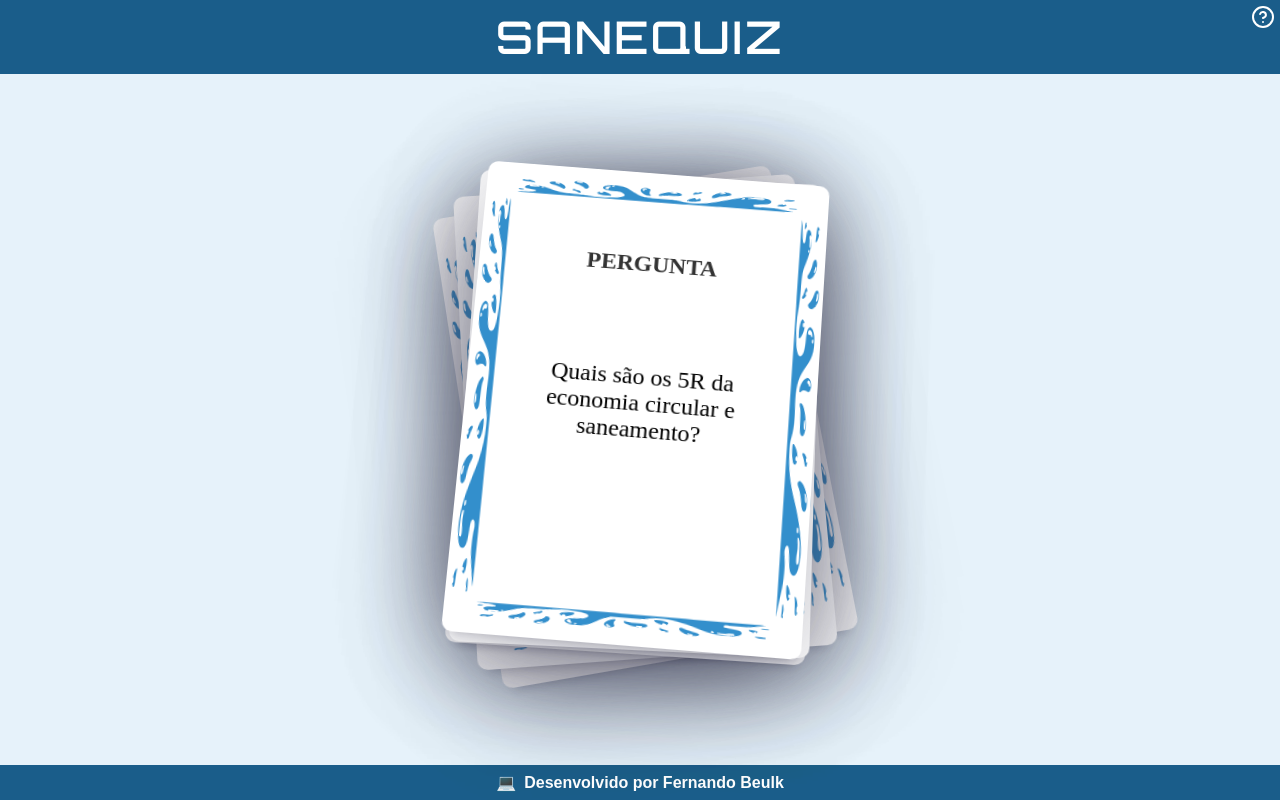
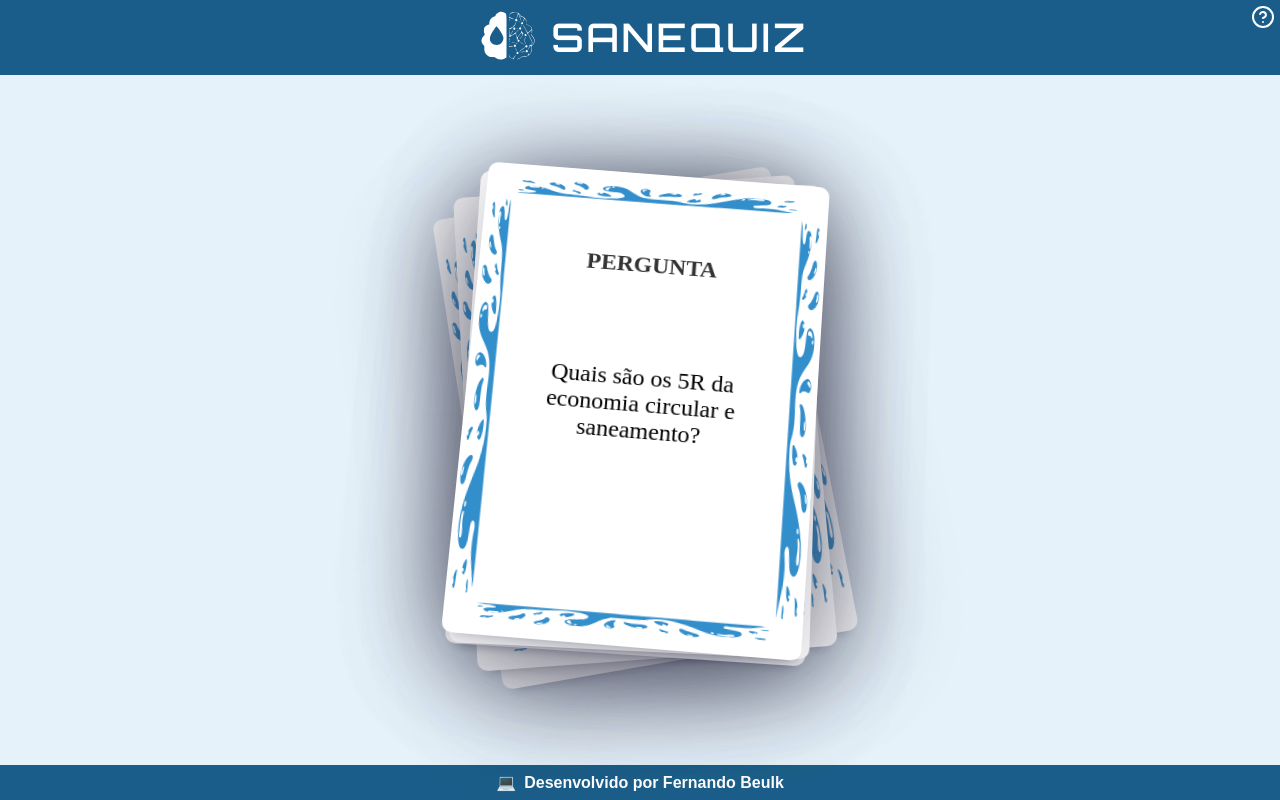
Before and after one commit to TarsiSurdi/sanequiz, a React (Vite) app: page / in a window 1280 px wide. Built offline with nearby package versions, Linux system fonts and the light colour scheme.

Commit message:
feat: added icon to header

```diff
--- a/src/App.tsx
+++ b/src/App.tsx
@@ -1,3 +1,5 @@
+import icon from "./assets/icons/icon.svg";
+
 import Header from "./components/Header/Header";
 import HeaderTitle from "./components/Header/HeaderTitle";
 
@@ -12,7 +14,13 @@ function App() {
   return (
     <div className="App">
       <Header>
-        <HeaderTitle>SaneQuiz</HeaderTitle>
+        <HeaderTitle>
+          <img
+            src={icon}
+            style={{ height: "1.5em", marginRight: ".25em" }}
+          ></img>
+          SaneQuiz
+        </HeaderTitle>
         <HelpCircle
           color="White"
           size={24}
--- a/src/components/Header/HeaderTitle.tsx
+++ b/src/components/Header/HeaderTitle.tsx
@@ -2,11 +2,15 @@ import styled from "styled-components";
 import { theme } from "../../globalStyle";
 
 export default styled.h1`
+  display: flex;
+  align-items: center;
+  justify-content: center;
+
   margin: 0;
   padding: 0.25em 0;
 
   font-family: Orbitron, cursive;
-  font-size: 32pt;
+  font-size: 28pt;
   text-transform: uppercase;
   letter-spacing: 4px;
   text-align: center;
```
Also changed, not shown: src/assets/icons/icon.svg (added).
